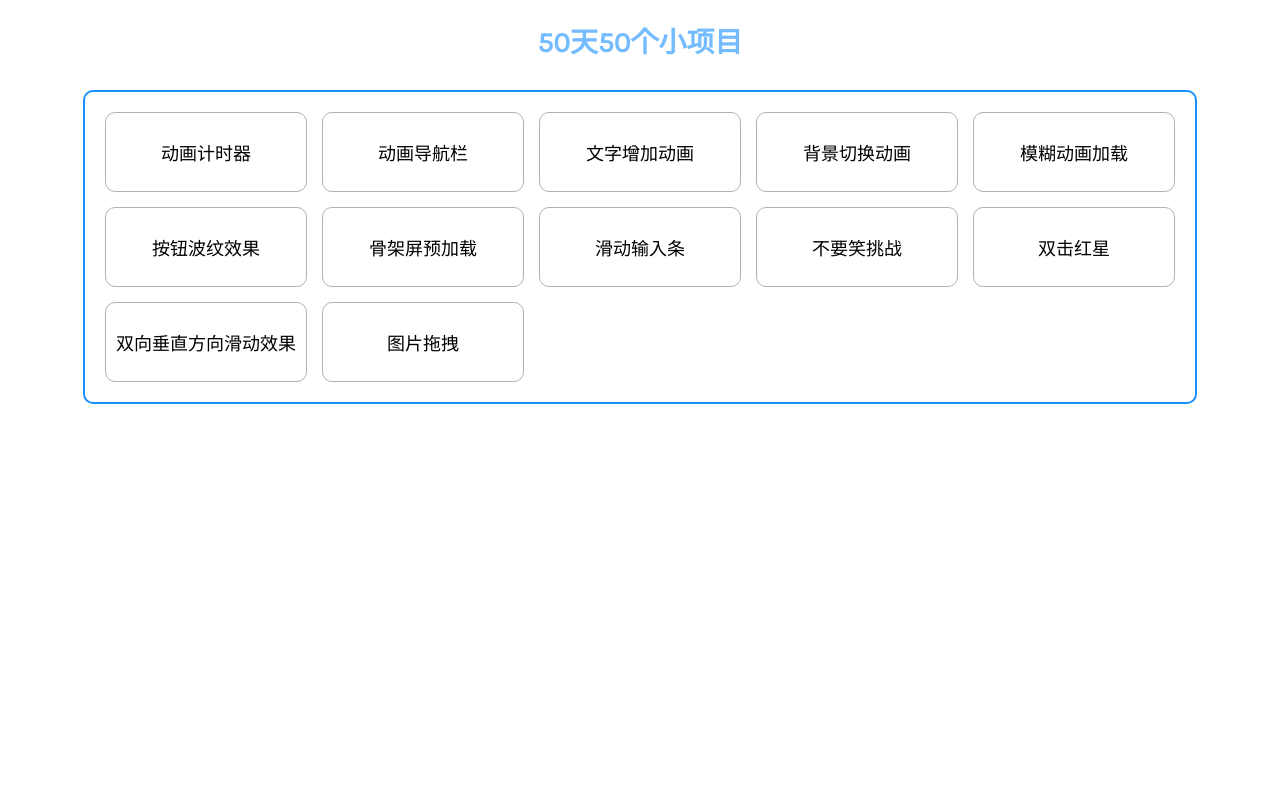
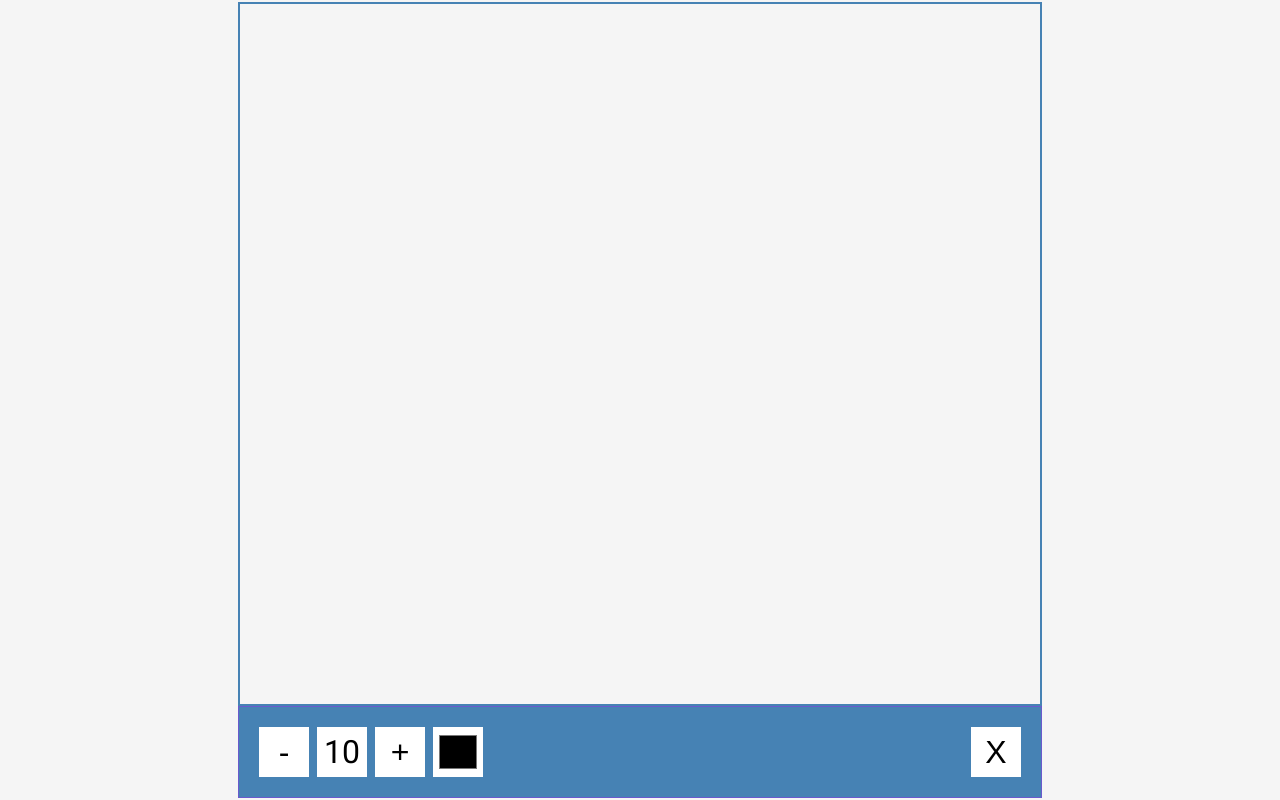
Before and after one commit to jack-yong/FrontEnd-practice, a React (Create React App) app: page /DrawingApp in a window 1280 px wide. Before the commit this address led to /. Built offline with nearby package versions, Linux system fonts and the light colour scheme.

Commit message:
feat:add DrawingApp page!

```diff
--- a/src/App.tsx
+++ b/src/App.tsx
@@ -27,6 +27,7 @@ const DoubleClickHeart = lazy(() => import('./pages/DoubleClickHeart'));
 const DoubleVerticalSlider = lazy(() => import('./pages/DoubleVerticalSlider'));
 const Loading = lazy(() => import('./components/loading'));
 const DragNDrop = lazy(() => import('./pages/DragNDrop'));
+const DrawingApp = lazy(() => import('./pages/DrawingApp'));
 function App() {
   return (
     <BrowserRouter >
@@ -57,6 +58,7 @@ function App() {
           <Route path='/DoubleClickHeart' element={<DoubleClickHeart />} />
           <Route path='/DoubleVerticalSlider' element={<DoubleVerticalSlider />} />
           <Route path='/DragNDrop' element={<DragNDrop />} />
+          <Route path='/DrawingApp' element={<DrawingApp />} />
           <Route path='*' element={<Navigate to='/' replace />} />
         </Routes>
       </Suspense>
--- /dev/null
+++ b/src/pages/DrawingApp/index.module.scss
@@ -0,0 +1,42 @@
+@import url('https://fonts.googleapis.com/css2?family=Roboto:wght@400;700&display=swap');
+
+.body {
+    background-color: #f5f5f5;
+    font-family: 'Roboto', sans-serif;
+    display: flex;
+    flex-direction: column;
+    align-items: center;
+    justify-content: center;
+    height: 100vh;
+    margin: 0;
+
+    canvas {
+        border: 2px solid steelblue;
+    }
+
+    .toolbox {
+        background-color: steelblue;
+        border: 1px solid slateblue;
+        display: flex;
+        width: 804px;
+        padding: 1rem;
+    }
+
+    .toolbox>* {
+        background-color: #fff;
+        border: none;
+        display: inline-flex;
+        align-items: center;
+        justify-content: center;
+        font-size: 2rem;
+        height: 50px;
+        width: 50px;
+        margin: 0.25rem;
+        padding: 0.25rem;
+        cursor: pointer;
+    }
+
+    .toolbox>*:last-child {
+        margin-left: auto;
+    }
+}
--- /dev/null
+++ b/src/pages/DrawingApp/index.tsx
@@ -0,0 +1,102 @@
+import React, { useRef, useState } from 'react';
+import styles from './index.module.scss';
+
+interface Position {
+    x: number | undefined,
+    y: number | undefined,
+}
+
+const DrawingApp = () => {
+    const [size, setSize] = useState(10);
+    const [Pressed, setPressed] = useState(false);
+    const [color, setColor] = useState('black');
+    const [position, setPosition] = useState<Position>({ x: undefined, y: undefined });
+    const CanvesRef = useRef<HTMLCanvasElement>(null);
+    return (
+        <div className={styles.body} onMouseUp={() => mouseUp()}>
+            <canvas ref={CanvesRef} width='800' height='700' onMouseDown={(e) => mouseDown(e)} onMouseMove={(e) => mouseMove(e)}></canvas>
+            <div className={styles.toolbox}>
+                <button onClick={deCreaseBtn}>-</button>
+                <span>{size}</span>
+                <button onClick={inCreasebtn}>+</button>
+                <input type={'color'} onChange={(e) => setColor(e.target.value)} ></input>
+                <button onClick={clearCanves}>X</button>
+            </div>
+        </div>
+    )
+
+    function mouseUp() {
+        setPressed(false);
+        setPosition({ x: undefined, y: undefined });
+    }
+
+    function mouseDown(e: React.MouseEvent<HTMLCanvasElement, MouseEvent>) {
+        setPressed(true);
+        const positionX = e.nativeEvent.offsetX;
+        const positionY = e.nativeEvent.offsetY;
+        setPosition({ x: positionX, y: positionY });
+        // console.log(e.nativeEvent.offsetX, e.nativeEvent.offsetY)
+    }
+
+    function mouseMove(e: React.MouseEvent<HTMLCanvasElement, MouseEvent>) {
+        if (Pressed) {
+            const nPositonX = e.nativeEvent.offsetX;
+            const nPositionY = e.nativeEvent.offsetY;
+            if (position.x && position.y) {
+                drawCircle(nPositonX, nPositionY);
+                drawLine(position.x, position.y, nPositonX, nPositionY);
+            }
+            setPosition({ x: nPositonX, y: nPositionY });
+        }
+    }
+
+    function drawCircle(x: number, y: number) {
+        const ctx = CanvesRef.current?.getContext('2d');
+        if (ctx) {
+            ctx.beginPath();
+            ctx.arc(x, y, size, 0, Math.PI * 2);
+            ctx.fillStyle = color;
+            ctx.fill();
+        }
+    }
+
+    function drawLine(x1: number, y1: number, x2: number, y2: number) {
+        const ctx = CanvesRef.current?.getContext('2d');
+        if (ctx) {
+            ctx.beginPath();
+            ctx.moveTo(x1, y1);
+            ctx.lineTo(x2, y2);
+            ctx.strokeStyle = color;
+            ctx.lineWidth = size * 2;
+            ctx.stroke();
+        }
+    }
+
+    function inCreasebtn() {
+        let nSize = size + 5;
+        if (nSize > 50) {
+            nSize = 50;
+        }
+        setSize(nSize);
+    }
+
+    function deCreaseBtn() {
+        let nSize = size - 5;
+        if (nSize < 5) {
+            nSize = 5;
+        }
+        setSize(nSize);
+    }
+
+    function clearCanves() {
+        if (CanvesRef.current) {
+            const ctx = CanvesRef.current.getContext('2d');
+            ctx?.clearRect(0, 0, CanvesRef.current.width, CanvesRef.current.height);
+        }
+    }
+
+
+
+}
+
+export default DrawingApp;
--- a/src/pages/Main/config.ts
+++ b/src/pages/Main/config.ts
@@ -47,5 +47,9 @@ export const cardData = [
         title: '图片拖拽',
         to: '/DragNDrop',
     },
+    {
+        title: '小画板',
+        to: '/DrawingApp',
+    },
 
 ];
```
Also changed, not shown: 1 other file (tests, documents, lock files or other folders).
